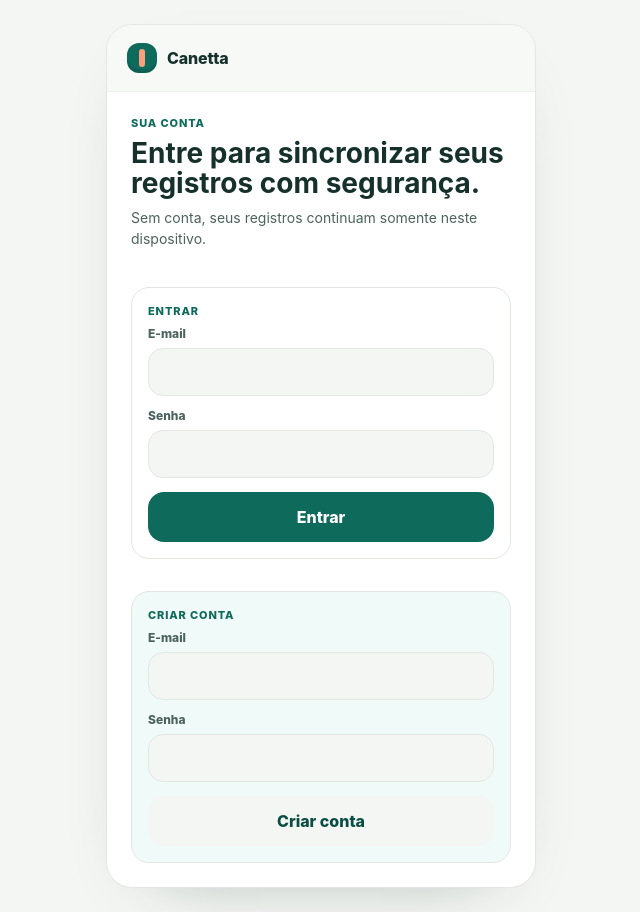
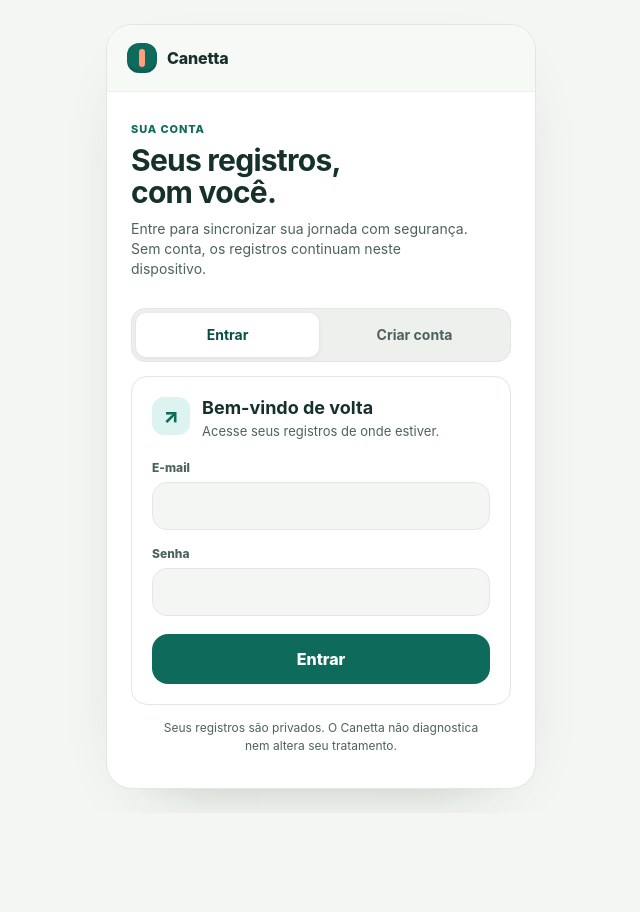
Before and after one commit to lucastssantos-hub/copadomundobt, a Next.js app in the folder canetta/: page /auth in a window 1280 px wide. Shown: the whole page, without its empty margins (319-959 px from the left). After the commit the page ends 813 px from the top, so only its background shows below. Built offline with nearby package versions, Linux system fonts and the light colour scheme.

Commit message:
refine: redesign auth entry flow

```diff
--- a/canetta/app/auth/auth-form.tsx
+++ b/canetta/app/auth/auth-form.tsx
@@ -1,47 +1,50 @@
 "use client";
 
 import { useActionState } from "react";
+import { useState } from "react";
 import { signInAction, signUpAction, type AuthState } from "./actions";
 
 const initialState: AuthState = {};
 
 export function AuthForm() {
+  const [mode, setMode] = useState<"signin" | "signup">("signin");
   const [signInState, signInFormAction, signInPending] = useActionState(signInAction, initialState);
   const [signUpState, signUpFormAction, signUpPending] = useActionState(signUpAction, initialState);
+  const isSignUp = mode === "signup";
+  const state = isSignUp ? signUpState : signInState;
+  const pending = isSignUp ? signUpPending : signInPending;
 
   return (
-    <div className="form">
-      <form action={signInFormAction} className="card">
-        <span className="eyebrow">Entrar</span>
+    <div className="auth-flow">
+      <div className="auth-switch" role="tablist" aria-label="Acesso à conta">
+        <button type="button" role="tab" aria-selected={!isSignUp} className={!isSignUp ? "auth-switch-active" : ""} onClick={() => setMode("signin")}>Entrar</button>
+        <button type="button" role="tab" aria-selected={isSignUp} className={isSignUp ? "auth-switch-active" : ""} onClick={() => setMode("signup")}>Criar conta</button>
+      </div>
+
+      <form action={isSignUp ? signUpFormAction : signInFormAction} className="auth-form-card">
+        <div className="auth-form-heading">
+          <span className="auth-form-icon" aria-hidden>{isSignUp ? "✦" : "↗"}</span>
+          <div>
+            <h2>{isSignUp ? "Comece sua jornada" : "Bem-vindo de volta"}</h2>
+            <p>{isSignUp ? "Crie uma conta para levar seus registros com você." : "Acesse seus registros de onde estiver."}</p>
+          </div>
+        </div>
         <div className="field">
-          <label htmlFor="login-email">E-mail</label>
-          <input className="input" id="login-email" name="email" type="email" autoComplete="email" required />
+          <label htmlFor="auth-email">E-mail</label>
+          <input className="input" id="auth-email" name="email" type="email" autoComplete="email" required />
         </div>
-        <div className="field" style={{ marginTop: 12 }}>
-          <label htmlFor="login-password">Senha</label>
-          <input className="input" id="login-password" name="password" type="password" autoComplete="current-password" required />
+        <div className="field">
+          <label htmlFor="auth-password">Senha</label>
+          <input className="input" id="auth-password" name="password" type="password" autoComplete={isSignUp ? "new-password" : "current-password"} minLength={isSignUp ? 8 : undefined} required />
+          {isSignUp && <span className="field-hint">Use pelo menos 8 caracteres.</span>}
         </div>
-        {signInState.message ? <div className="alert">{signInState.message}</div> : null}
-        <button className="btn btn-primary" type="submit" disabled={signInPending} style={{ width: "100%", marginTop: 14 }}>
-          {signInPending ? "Entrando..." : "Entrar"}
+        {state.message ? <div className="alert" role="status">{state.message}</div> : null}
+        <button className="btn btn-primary auth-submit" type="submit" disabled={pending}>
+          {pending ? (isSignUp ? "Criando conta…" : "Entrando…") : (isSignUp ? "Criar minha conta" : "Entrar")}
         </button>
       </form>
 
-      <form action={signUpFormAction} className="card soft">
-        <span className="eyebrow">Criar conta</span>
-        <div className="field">
-          <label htmlFor="signup-email">E-mail</label>
-          <input className="input" id="signup-email" name="email" type="email" autoComplete="email" required />
-        </div>
-        <div className="field" style={{ marginTop: 12 }}>
-          <label htmlFor="signup-password">Senha</label>
-          <input className="input" id="signup-password" name="password" type="password" autoComplete="new-password" minLength={8} required />
-        </div>
-        {signUpState.message ? <div className="alert">{signUpState.message}</div> : null}
-        <button className="btn btn-ghost" type="submit" disabled={signUpPending} style={{ width: "100%", marginTop: 14 }}>
-          {signUpPending ? "Criando..." : "Criar conta"}
-        </button>
-      </form>
+      <p className="auth-privacy">Seus registros são privados. O Canetta não diagnostica nem altera seu tratamento.</p>
     </div>
   );
 }
--- a/canetta/app/auth/page.tsx
+++ b/canetta/app/auth/page.tsx
@@ -10,10 +10,12 @@
           Canetta
         </Link>
       </header>
-      <section className="page">
-        <span className="eyebrow">Sua conta</span>
-        <h1 className="title">Entre para sincronizar seus registros com segurança.</h1>
-        <p className="sub">Sem conta, seus registros continuam somente neste dispositivo.</p>
+      <section className="page auth-page">
+        <div className="auth-intro">
+          <span className="eyebrow">Sua conta</span>
+          <h1 className="title">Seus registros, com você.</h1>
+          <p className="sub">Entre para sincronizar sua jornada com segurança. Sem conta, os registros continuam neste dispositivo.</p>
+        </div>
         <AuthForm />
       </section>
     </>
--- a/canetta/app/globals.css
+++ b/canetta/app/globals.css
@@ -186,6 +186,126 @@
   color: var(--ink-soft);
   font-size: 14px;
   line-height: 1.45;
+}
+
+.auth-page {
+  padding-top: 30px;
+  padding-bottom: 34px;
+}
+
+.auth-intro {
+  max-width: 34ch;
+}
+
+.auth-intro .title {
+  font-size: 30px;
+  line-height: 1.08;
+  letter-spacing: -0.025em;
+  text-wrap: balance;
+}
+
+.auth-intro .sub {
+  max-width: 42ch;
+}
+
+.auth-flow {
+  display: grid;
+  gap: 14px;
+  margin-top: 28px;
+}
+
+.auth-switch {
+  display: grid;
+  grid-template-columns: 1fr 1fr;
+  gap: 4px;
+  padding: 4px;
+  border: 1px solid var(--line);
+  border-radius: 14px;
+  background: var(--line-soft);
+}
+
+.auth-switch button {
+  min-height: 44px;
+  border: 0;
+  border-radius: 10px;
+  background: transparent;
+  color: var(--ink-soft);
+  cursor: pointer;
+  font-size: 14px;
+  font-weight: 750;
+}
+
+.auth-switch button.auth-switch-active {
+  background: var(--surface);
+  color: var(--brand-deep);
+  box-shadow: 0 1px 4px rgba(22, 48, 43, 0.08);
+}
+
+.auth-form-card {
+  display: grid;
+  gap: 16px;
+  padding: 20px;
+  border: 1px solid var(--line);
+  border-radius: 16px;
+  background: var(--surface);
+}
+
+.auth-form-heading {
+  display: flex;
+  align-items: flex-start;
+  gap: 12px;
+  padding-bottom: 4px;
+}
+
+.auth-form-icon {
+  display: grid;
+  flex: 0 0 auto;
+  width: 38px;
+  height: 38px;
+  place-items: center;
+  border-radius: 12px;
+  background: color-mix(in srgb, var(--mint) 16%, #fff);
+  color: var(--brand);
+  font-size: 20px;
+  font-weight: 800;
+}
+
+.auth-form-heading h2 {
+  margin: 0;
+  color: var(--ink);
+  font-size: 18px;
+  line-height: 1.2;
+}
+
+.auth-form-heading p {
+  margin: 4px 0 0;
+  color: var(--ink-soft);
+  font-size: 13px;
+  line-height: 1.4;
+}
+
+.auth-form-card .field {
+  gap: 7px;
+}
+
+.field-hint {
+  color: var(--ink-soft);
+  font-size: 12px;
+  line-height: 1.35;
+}
+
+.auth-submit {
+  width: 100%;
+  margin-top: 2px;
+}
+
+.auth-privacy {
+  max-width: 42ch;
+  margin: 0 auto;
+  color: var(--ink-soft);
+  font-size: 12px;
+  line-height: 1.45;
+  text-align: center;
 }
 
 .card {
```
